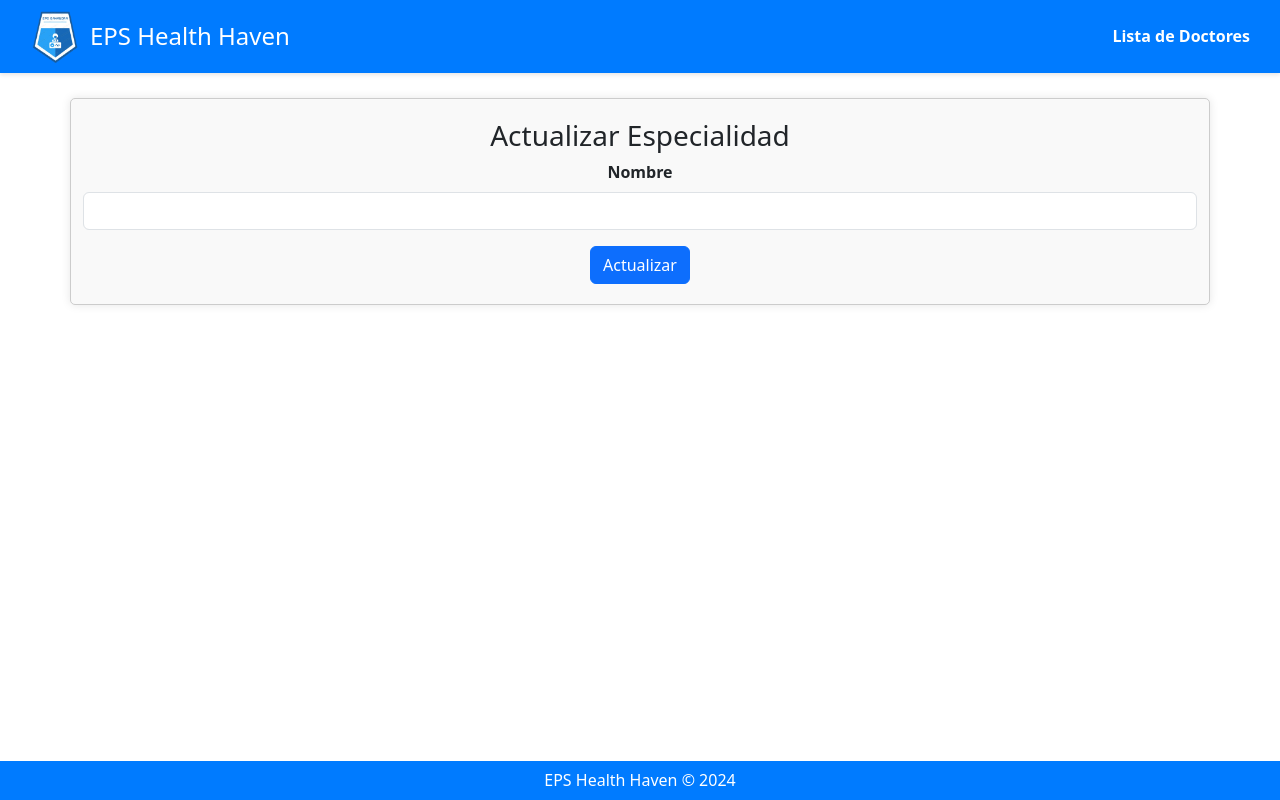
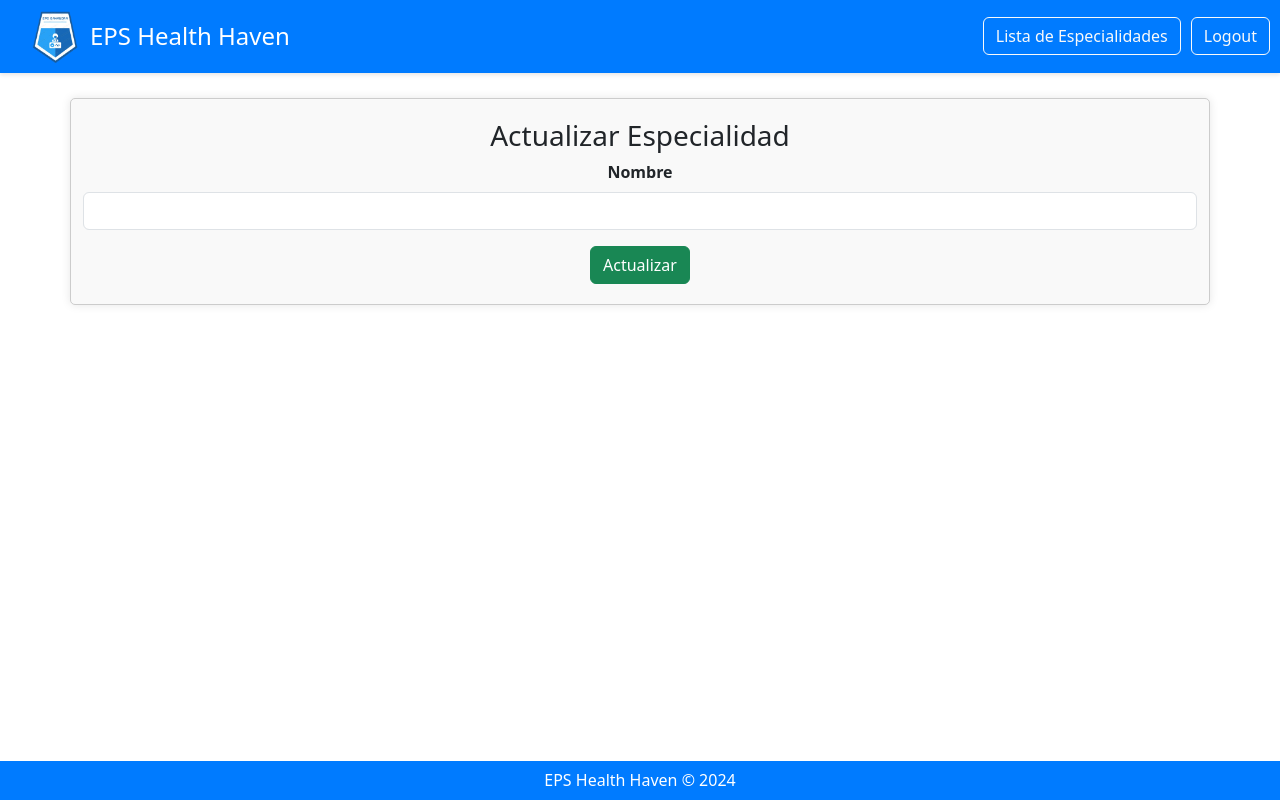
Before and after one commit to Nicolle07M/Front_End_Eps, a React (Create React App) app in the folder eps_front/: page /editEspecialidad/1 in a window 1280 px wide. Built offline with nearby package versions, Linux system fonts and the light colour scheme; no server answers.

Commit message:
feat(frontend): arreglando estilos del crud especialidades

```diff
--- a/eps_front/src/components/CreateEspecialidad.js
+++ b/eps_front/src/components/CreateEspecialidad.js
@@ -30,7 +30,7 @@ const CreateEspecialidad = () => {
                     <h6>EPS Sanadora</h6>
                 </div>
                 <div className="links">
-                    <a href="/especialidades" className="nav-link">Lista de Especialidades</a>
+                    <a href="/especialidades" className="btn btn-outline-light btn-nav1">Lista de Especialidades</a>
                 </div>
             </nav>
             <div className="container">
@@ -46,7 +46,7 @@ const CreateEspecialidad = () => {
                         />
                     </div>
 
-                    <button type='submit' className='btn btn-primary'>Guardar</button>
+                    <button type='submit' className='btn btn-success'>Guardar</button>
                 </form>
             </div>
             <footer className="footer">
--- a/eps_front/src/components/EditEspecialidad.js
+++ b/eps_front/src/components/EditEspecialidad.js
@@ -3,32 +3,62 @@ import axios from 'axios';
 import { useNavigate, useParams } from 'react-router-dom';
 import './EditDoctor.css'; // Asegúrate de tener la ruta correcta a tu archivo CSS
 import logo from '../logo1.png'; // Asegúrate de tener la ruta correcta a tu logo
-
+import { Link } from 'react-router-dom';
 const endpoint = 'http://localhost:8000/api/especialidades/';
-
 
 const EditEspecialidad = () => {
     const [name, setName] = useState('');
     const navigate = useNavigate();
     const { id } = useParams();
+    const [isMenuOpen, setIsMenuOpen] = useState(false);
 
     useEffect(() => {
-
         const getEspecialidadById = async () => {
-            const response = await axios.get(`${endpoint}${id}`);
-            setName(response.data.name);
+            try {
+                const response = await axios.get(`${endpoint}${id}`, {
+                    headers: {
+                        Authorization: `Bearer ${localStorage.getItem('token')}`
+                    }
+                });
+                setName(response.data.name);
+            } catch (error) {
+                if (error.response && error.response.status === 401) {
+                    navigate('/login'); // Redirige al usuario al login si no está autorizado
+                } else {
+                    console.error('Error al obtener la especialidad', error);
+                }
+            }
         };
 
-
         getEspecialidadById();
-    }, [id]);
+    }, [id, navigate]);
 
     const update = async (e) => {
         e.preventDefault();
-        await axios.put(`${endpoint}${id}`, {
-            name: name,
-        });
-        navigate('/especialidades');
+        try {
+            await axios.put(`${endpoint}${id}`, {
+                name: name,
+            }, {
+                headers: {
+                    Authorization: `Bearer ${localStorage.getItem('token')}`
+                }
+            });
+            navigate('/especialidades');
+        } catch (error) {
+            if (error.response && error.response.status === 401) {
+                navigate('/login'); // Redirige al usuario al login si no está autorizado
+            } else {
+                console.error('Error al actualizar la especialidad', error);
+            }
+        }
+    };
+
+    const handleLogout = () => {
+        localStorage.removeItem('token');
+        window.location.href = '/login'; // Redirige al usuario al login después de hacer logout
+    };
+    const toggleMenu = () => {
+        setIsMenuOpen(!isMenuOpen);
     };
 
     return (
@@ -38,8 +68,16 @@ const EditEspecialidad = () => {
                     <img src={logo} alt="Logo EPS Sanadora" className="logo" />
                     <h6>EPS Health Haven</h6>
                 </div>
-                <div className="links">
-                    <a href="/doctors" className="nav-link">Lista de Doctores</a>
+                <button className="hamburger-button" onClick={toggleMenu}>
+                    <span></span>
+                    <span></span>
+                    <span></span>
+                </button>
+                <div className={`navbar-links ${isMenuOpen ? 'active' : ''}`}>
+                    <Link to="/especialidades" className="btn btn-outline-light btn-nav1">Lista de Especialidades</Link>
+                    <button onClick={handleLogout} className="btn btn-outline-light btn-nav1">
+                        Logout
+                    </button>
                 </div>
             </nav>
             <div className="container">
@@ -54,7 +92,7 @@ const EditEspecialidad = () => {
                             className='form-control'
                         />
                     </div>
-                    <button type='submit' className='btn btn-primary'>Actualizar</button>
+                    <button type='submit' className='btn btn-success'>Actualizar</button>
                 </form>
                 <footer className="footer">
                     <h6>EPS Health Haven © 2024</h6>
--- a/eps_front/src/components/ShowDoctor.css
+++ b/eps_front/src/components/ShowDoctor.css
@@ -66,6 +66,11 @@
     margin-bottom: 10px;
 }
 
+.btn-nav2 {
+    margin-right: 10px;
+    margin-bottom: 10px;
+}
+
 .hamburger-button {
     display: none;
     flex-direction: column;
--- a/eps_front/src/components/ShowEspecialidades.js
+++ b/eps_front/src/components/ShowEspecialidades.js
@@ -8,6 +8,7 @@ const endpoint = 'http://localhost:8000/api';
 
 const ShowEspecialidades = () => {
     const [especialidades, setEspecialidades] = useState([]);
+    const [isMenuOpen, setIsMenuOpen] = useState(false);
 
     useEffect(() => {
         getAllEspecialidades();
@@ -23,6 +24,15 @@ const ShowEspecialidades = () => {
         getAllEspecialidades();
     };
 
+    const toggleMenu = () => {
+        setIsMenuOpen(!isMenuOpen);
+    };
+
+    const handleLogout = () => {
+        localStorage.removeItem('token');
+        window.location.href = '/login'; // Redirige al usuario al login después de hacer logout
+    };
+
     return (
         <div>
             <nav className="navbar">
@@ -30,8 +40,16 @@ const ShowEspecialidades = () => {
                     <img src={logo} alt="Logo EPS Sanadora" className="logo" />
                     <h6>EPS Health Haven</h6>
                 </div>
-                <div className="links">
-                    <Link to="/doctors" className="nav-link">Lista de doctores</Link>
+                <button className="hamburger-button" onClick={toggleMenu}>
+                    <span></span>
+                    <span></span>
+                    <span></span>
+                </button>
+                <div className={`navbar-links ${isMenuOpen ? 'active' : ''}`}>
+                    <Link to="/doctors" className="btn btn-outline-light btn-nav2">Lista de doctores</Link>
+                    <button onClick={handleLogout} className="btn btn-outline-light btn-nav2">
+                        Logout
+                    </button>
                 </div>
             </nav>
 
```
Also changed, not shown: eps_front/src/components/CreateStyle.css (line endings or trailing spaces).
